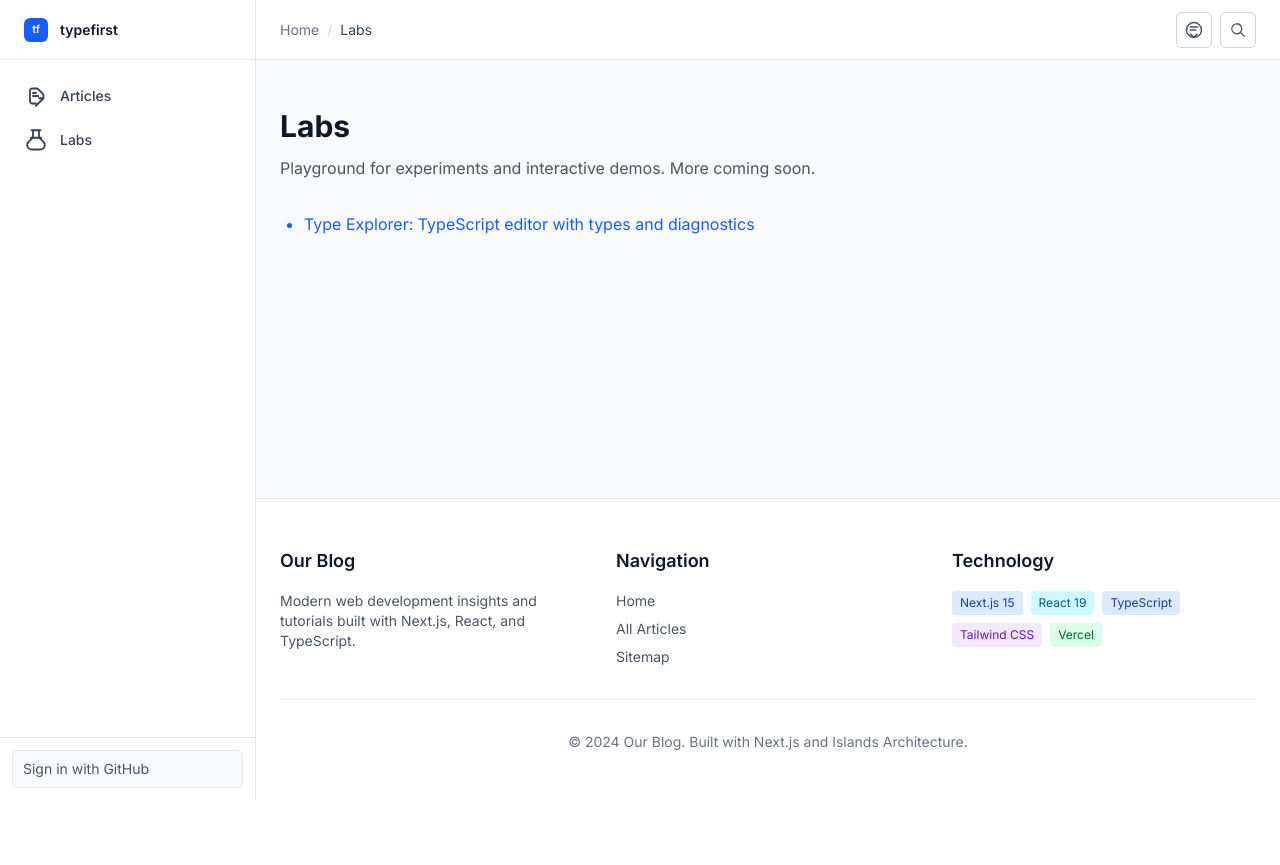
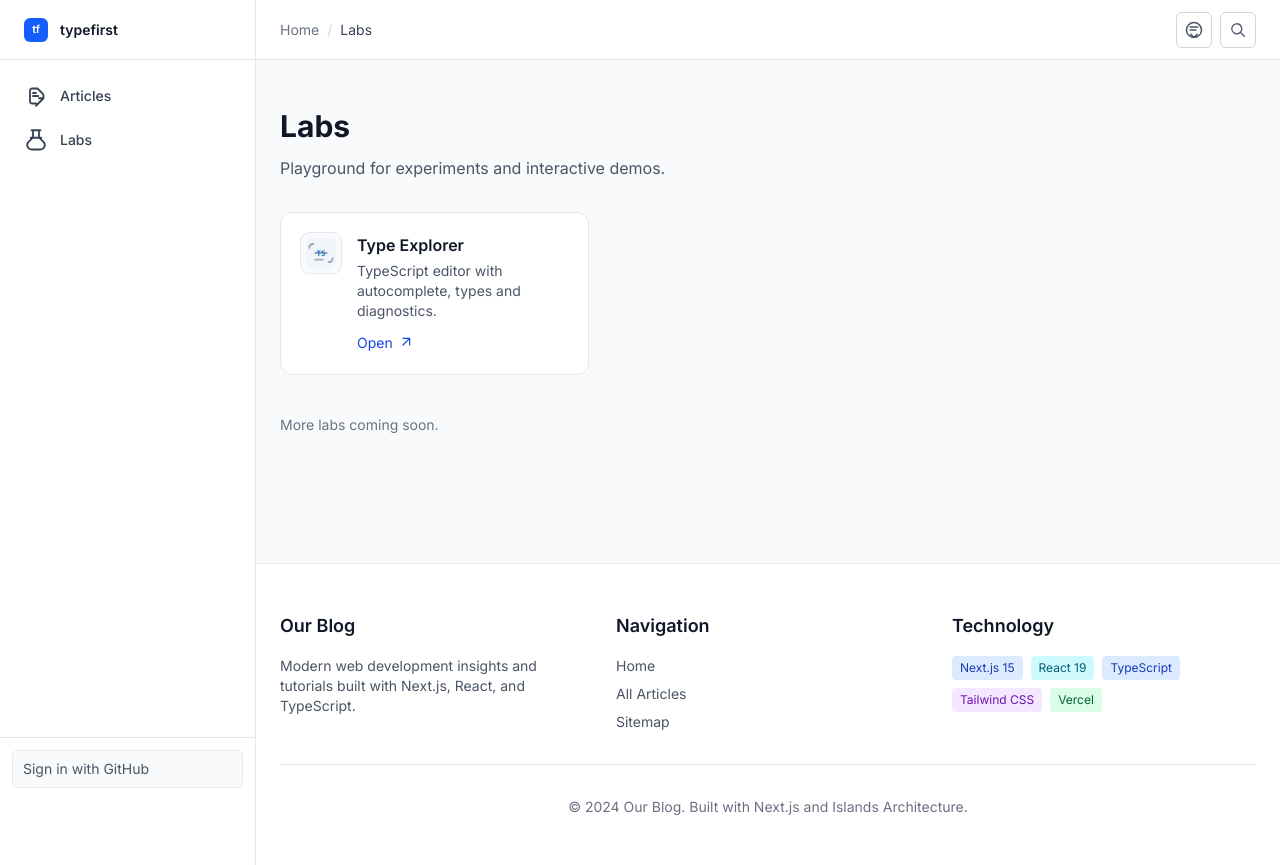
Before and after one commit to type-first/website, a Next.js app: page /labs in a window 1280 px wide. Before the commit the page ends 800 px from the top, so only its background shows below. Built offline with nearby package versions, Linux system fonts and the light colour scheme; no server answers.

Commit message:
light-theme

```diff
--- a/app/labs/page.tsx
+++ b/app/labs/page.tsx
@@ -1,24 +1,72 @@
+import Link from 'next/link';
+
 export const metadata = {
   title: 'Labs',
   description: 'Experimental demos and prototypes.'
 };
 
+function TypeExplorerIcon() {
+  return (
+    <svg viewBox="0 0 48 48" xmlns="http://www.w3.org/2000/svg" className="h-10 w-10">
+      <defs>
+        <linearGradient id="tx" x1="0" x2="1" y1="0" y2="1">
+          <stop offset="0%" stopColor="#1d4ed8"/>
+          <stop offset="100%" stopColor="#0ea5a4"/>
+        </linearGradient>
+      </defs>
+      <rect x="6" y="6" width="36" height="36" rx="8" fill="#f1f5f9" />
+      <path d="M17 16h14" stroke="url(#tx)" strokeWidth="2.2" strokeLinecap="round"/>
+      <path d="M17 24h14" stroke="#334155" strokeWidth="2" strokeLinecap="round" opacity=".6"/>
+      <path d="M17 32h9" stroke="#334155" strokeWidth="2" strokeLinecap="round" opacity=".4"/>
+      <path d="M10 18c0-3 2-5 5-5" stroke="#94a3b8" strokeWidth="2" fill="none" strokeLinecap="round"/>
+      <path d="M38 30c0 3-2 5-5 5" stroke="#94a3b8" strokeWidth="2" fill="none" strokeLinecap="round"/>
+      <text x="24" y="28" textAnchor="middle" fontFamily="ui-monospace, SFMono-Regular, Menlo, Monaco, Consolas, 'Liberation Mono', 'Courier New', monospace" fontSize="9" fontWeight="700" fill="url(#tx)">TS</text>
+      <path d="M20 22h8" stroke="url(#tx)" strokeWidth="2.2" strokeLinecap="round"/>
+    </svg>
+  );
+}
+
+const labs = [
+  {
+    slug: 'type-explorer',
+    title: 'Type Explorer',
+    description: 'TypeScript editor with autocomplete, types and diagnostics.',
+    Icon: TypeExplorerIcon,
+  },
+  // Add more labs here as they land
+];
+
 export default function LabsPage() {
   return (
     <div className="max-w-6xl mx-auto px-6 py-12">
       <h1 className="text-3xl font-bold text-gray-900">Labs</h1>
-      <p className="mt-3 text-gray-600">
-        Playground for experiments and interactive demos. More coming soon.
-      </p>
-      <div className="mt-8">
-        <ul className="list-disc pl-6 space-y-2 text-blue-600">
-          <li>
-            <a className="hover:underline" href="/labs/type-explorer">
-              Type Explorer: TypeScript editor with types and diagnostics
-            </a>
-          </li>
-        </ul>
+      <p className="mt-3 text-gray-600">Playground for experiments and interactive demos.</p>
+
+      <div className="mt-8 grid grid-cols-1 sm:grid-cols-2 lg:grid-cols-3 gap-6">
+        {labs.map(({ slug, title, description, Icon }) => (
+          <Link
+            key={slug}
+            href={`/labs/${slug}`}
+            className="group rounded-xl border border-gray-200 bg-white hover:border-blue-300 hover:shadow-sm transition-colors p-5 flex items-start gap-4"
+          >
+            <div className="shrink-0 rounded-lg ring-1 ring-gray-200 bg-gray-50 group-hover:ring-blue-300 transition">
+              <Icon />
+            </div>
+            <div>
+              <h3 className="font-semibold text-gray-900 group-hover:text-blue-700 transition-colors">
+                {title}
+              </h3>
+              <p className="text-sm text-gray-600 mt-1">{description}</p>
+              <span className="inline-flex items-center gap-1 text-sm text-blue-700 mt-3">
+                Open
+                <svg xmlns="http://www.w3.org/2000/svg" viewBox="0 0 24 24" fill="none" stroke="currentColor" className="w-4 h-4"><path strokeLinecap="round" strokeLinejoin="round" strokeWidth="1.8" d="M9 5h10m0 0v10m0-10L9 15"/></svg>
+              </span>
+            </div>
+          </Link>
+        ))}
       </div>
+
+      <div className="mt-10 text-sm text-gray-500">More labs coming soon.</div>
     </div>
   );
 }
```
